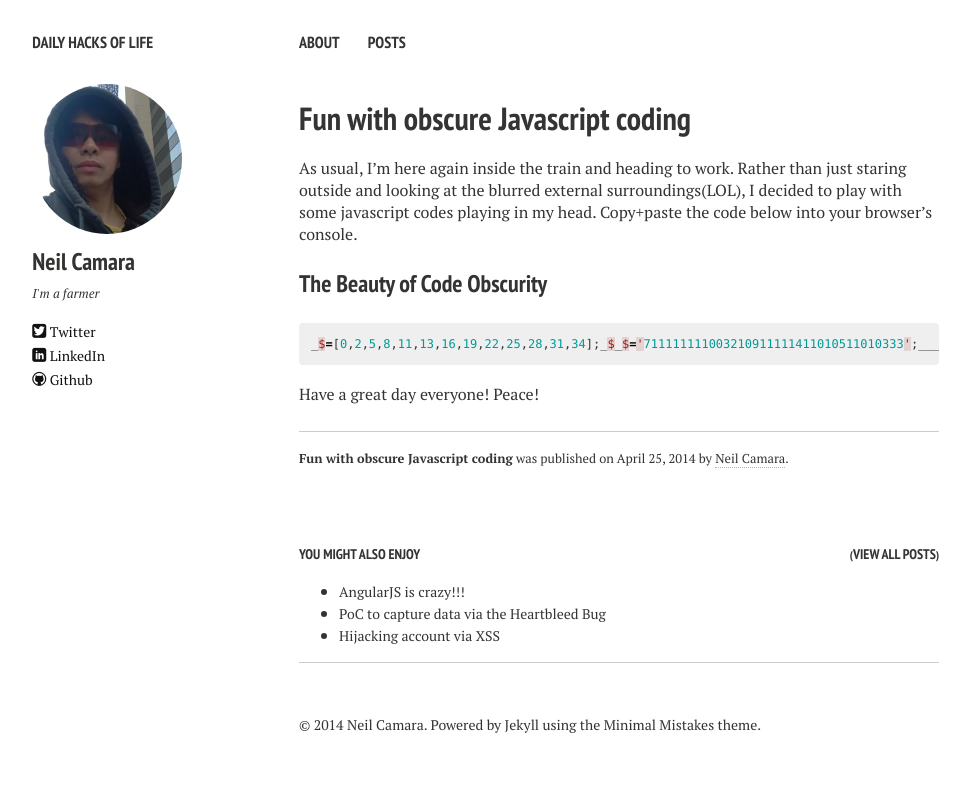
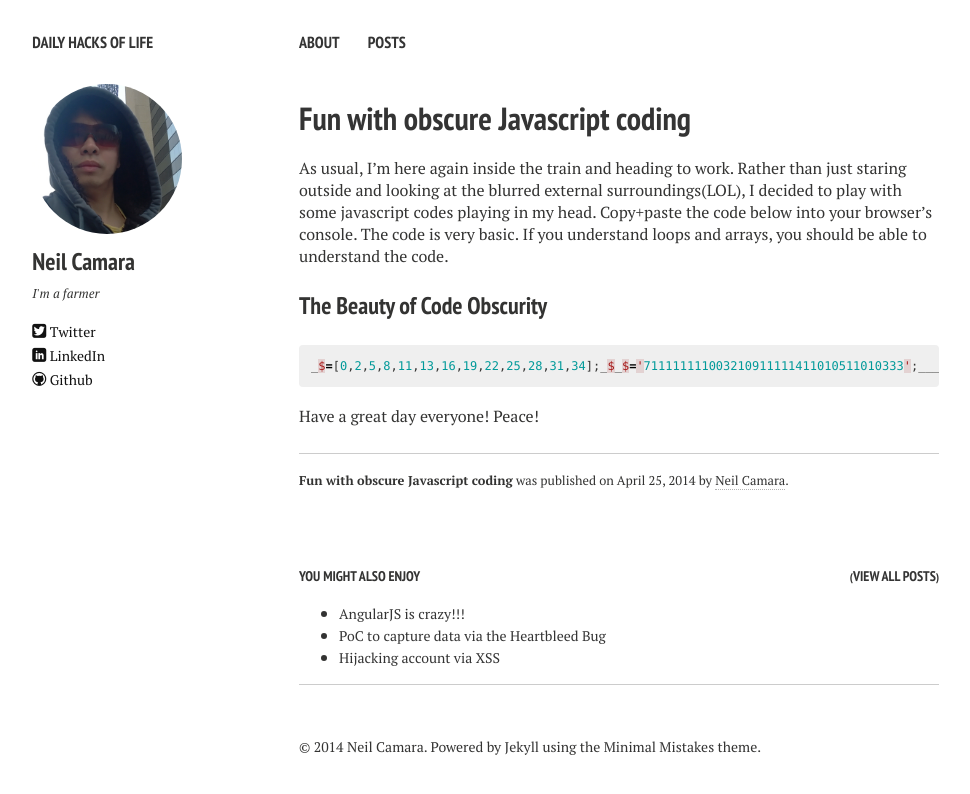
Before and after one commit to c0debreaker/c0debreaker.github.io, a Jekyll site: the page built from _posts/2014-04-25-javascript-fun-post.md, in a window 1280 px wide. Shown: the top 794 px of the page, without its empty margins (21-991 px from the left). Built offline with Jekyll 4.4.1, drawn with Linux system fonts in a browser that asks for light colours; nearby versions of some CDN libraries.

Commit message:
added description and more text

```diff
--- a/_posts/2014-04-25-javascript-fun-post.md
+++ b/_posts/2014-04-25-javascript-fun-post.md
@@ -1,12 +1,12 @@
 ---
 layout: post
 title: Fun with obscure Javascript coding
-description: ""
+description: "Do you still remember Unicodes? I still do!!!"
 tags: [javascript, obscured code, unicodes]
 comments: true
 ---
 
-As usual, I'm here again inside the train and heading to work. Rather than just staring outside and looking at the blurred external surroundings(LOL), I decided to play with some javascript codes playing in my head. Copy+paste the code below into your browser's console.
+As usual, I'm here again inside the train and heading to work. Rather than just staring outside and looking at the blurred external surroundings(LOL), I decided to play with some javascript codes playing in my head. Copy+paste the code below into your browser's console. The code is very basic. If you understand loops and arrays, you should be able to understand the code.
 
 ### The Beauty of Code Obscurity
 
```
